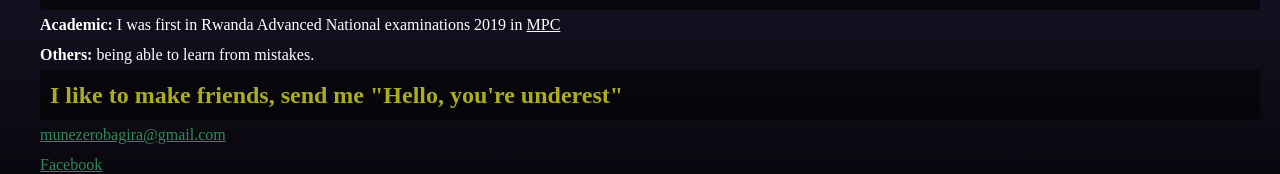
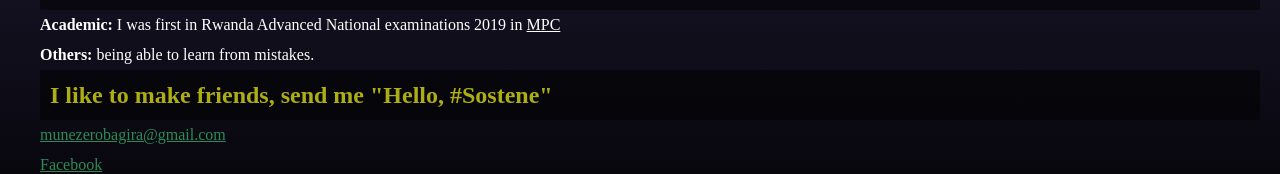
Before and after one commit to munezerobagira/munezerobagira.github.io, a plain HTML site: page index.html in a window 1280 px wide. Shown: the part 730-904 px from the top of the page. Drawn offline with Linux system fonts and the light colour scheme.

Commit message:
Added #sostene

```diff
--- a/index.html
+++ b/index.html
@@ -38,7 +38,7 @@
           <br />
           <strong>Others:</strong> being able to learn from mistakes.
         </p>
-        <h2>I like to make friends, send me "Hello, you're underest"</h2>
+        <h2>I like to make friends, send me "Hello, #Sostene"</h2>
         <ul>
           <li>
             <a href="mailto:munezerobagira@gmail.com"
```
